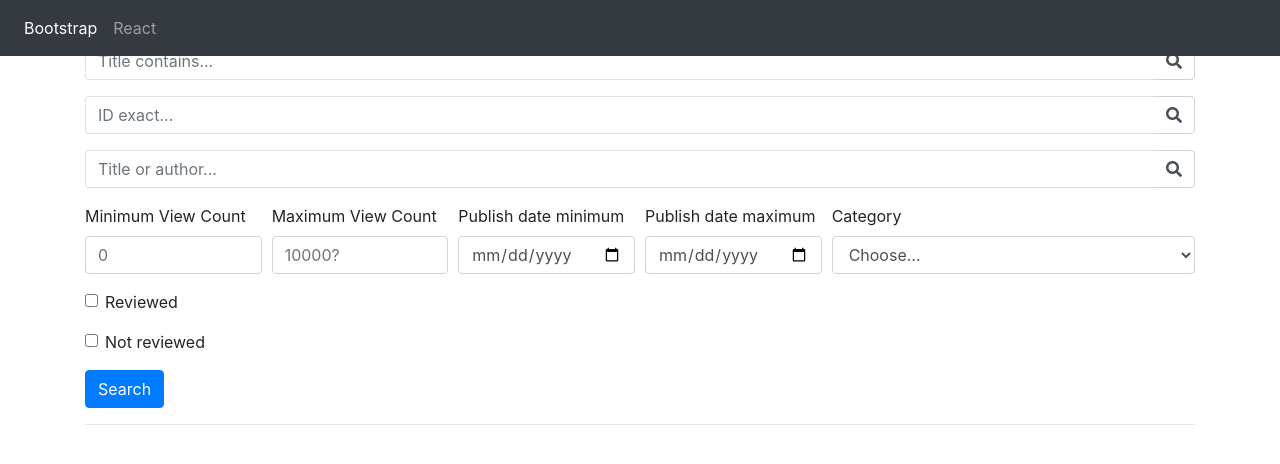
After one commit to pgf96/fourpawfinder, a Django app: template main_app/templates/bootstrap_form.html in a window 1280 px wide. The commit adds this page. Shown: the top 464 px of the page. Run offline with Django 4.2, Linux system fonts and the light colour scheme; the template is opened without the code that fills it, so the values that code supplies are empty; parts of the project's set-up code (start-up, migrations or seed data) failed here and were passed over; some libraries are stand-ins or nearby versions.

Commit message:
Start of Filter Work

```diff
--- a/fourpawfinder/urls.py
+++ b/fourpawfinder/urls.py
@@ -15,9 +15,11 @@ Including another URLconf
 """
 from django.contrib import admin
 from django.urls import path, include
+# from import BootstrapFilterView
 
 urlpatterns = [
     path('admin/', admin.site.urls),
     path('', include('main_app.urls')),
     path('accounts/', include('django.contrib.auth.urls')),
+   # path ('', BootstrapFilterView, name='bootstrap'),
 ]
--- a/main_app/admin.py
+++ b/main_app/admin.py
@@ -1,7 +1,10 @@
 from django.contrib import admin
 
 # Register your models here.
-from .models import Dog, Comment
+from .models import Dog, Comment, Location, State, City
 
 admin.site.register(Dog)
 admin.site.register(Comment)
+admin.site.register(Location)
+admin.site.register(State)
+admin.site.register(City)
--- /dev/null
+++ b/main_app/templates/bootstrap_form.html
@@ -0,0 +1,143 @@
+{% load static %}
+<!doctype html>
+<html lang="en">
+  <head>
+    <meta charset="utf-8">
+    <meta name="viewport" content="width=device-width, initial-scale=1, shrink-to-fit=no">
+    <meta name="description" content="">
+    <title>Filter Form</title>
+    <link rel="stylesheet" href="https://stackpath.bootstrapcdn.com/bootstrap/4.3.1/css/bootstrap.min.css" integrity="sha384-ggOyR0iXCbMQv3Xipma34MD+dH/1fQ784/j6cY/iJTQUOhcWr7x9JvoRxT2MZw1T" crossorigin="anonymous">
+    <link rel="stylesheet" href="{% static 'template.css' %}">
+    <link rel="stylesheet" href="https://use.fontawesome.com/releases/v5.8.1/css/all.css" integrity="sha384-50oBUHEmvpQ+1lW4y57PTFmhCaXp0ML5d60M1M7uH2+nqUivzIebhndOJK28anvf" crossorigin="anonymous">
+  </head>
+  <body>
+    <nav class="navbar navbar-expand-md navbar-dark bg-dark fixed-top">
+        <div class="collapse navbar-collapse" id="navbarsExampleDefault">
+            <ul class="navbar-nav mr-auto">
+              <li class="nav-item active">
+                  <a class="nav-link" href="#">Bootstrap</a>
+              </li>
+              <li class="nav-item">
+                  <a class="nav-link" href="#">React</a>
+              </li>
+            </ul>
+        </div>
+    </nav>
+
+    <main role="main" class="container">
+
+      <h3>Filter Locations</h3>
+      <form method="GET" action=".">
+        <div class="form-row">
+            <div class="form-group col-12">
+                <div class="input-group">
+                    <input class="form-control py-2 border-right-0 border" type="search" name="title_contains" placeholder="Title contains..." />
+                    <span class="input-group-append">
+                        <div class="input-group-text bg-transparent">
+                            <i class="fa fa-search"></i>
+                        </div>
+                    </span>
+                </div>
+            </div>
+        </div>
+        <div class="form-row">
+            <div class="form-group col-12">
+                <div class="input-group">
+                    <input class="form-control py-2 border-right-0 border" type="search" name="id_exact" placeholder="ID exact..." />
+                    <span class="input-group-append">
+                        <div class="input-group-text bg-transparent">
+                            <i class="fa fa-search"></i>
+                        </div>
+                    </span>
+                </div>
+            </div>
+        </div>
+        <div class="form-row">
+            <div class="form-group col-12">
+                <div class="input-group">
+                    <input class="form-control py-2 border-right-0 border" type="search" name="title_or_author" placeholder="Title or author..." />
+                    <span class="input-group-append">
+                        <div class="input-group-text bg-transparent">
+                            <i class="fa fa-search"></i>
+                        </div>
+                    </span>
+                </div>
+            </div>
+        </div>
+        <div class="form-row">
+          <div class="form-group col-md-2 col-lg-2">
+            <label for="viewCountMin">Minimum View Count</label>
+            <input type="number" min=0 class="form-control" id="viewCountMin" placeholder="0" name="view_count_min">
+          </div>
+          <div class="form-group col-md-2 col-lg-2">
+            <label for="viewCountMax">Maximum View Count</label>
+            <input type="number" min=0 class="form-control" id="viewCountMax" placeholder="10000?" name="view_count_max">
+          </div>
+          <div class="form-group col-md-2 col-lg-2">
+            <label for="publishDateMin">Publish date minimum</label>
+            <input type="date" class="form-control" id="publishDateMin" name="date_min">
+          </div>
+          <div class="form-group col-md-2 col-lg-2">
+            <label for="publishDateMax">Publish date maximum</label>
+            <input type="date" class="form-control" id="publishDateMax" name="date_max">
+          </div>
+          <div class="form-group col-md-4">
+            <label for="category">Category</label>
+            <select id="category" class="form-control" name="category">
+              <option selected>Choose...</option>
+              {% for cat in categories %}
+              <option value="{{ cat }}">{{ cat }}</option>
+              {% endfor %}
+            </select>
+          </div>
+        </div>
+        <div class="form-group">
+          <div class="form-check">
+            <input class="form-check-input" type="checkbox" id="reviewed" name="reviewed">
+            <label class="form-check-label" for="reviewed">
+              Reviewed
+            </label>
+          </div>
+        </div>
+        <div class="form-group">
+          <div class="form-check">
+            <input class="form-check-input" type="checkbox" id="notReviewed" name="notReviewed">
+            <label class="form-check-label" for="notReviewed">
+              Not reviewed
+            </label>
+          </div>
+        </div>
+        <button type="submit" class="btn btn-primary">Search</button>
+      </form>
+
+      <hr />
+
+      <div class="row">
+        <ul>
+          {% for journal in queryset %}
+            <li>
+              {{ journal.title }}
+              <span>Author: {{ journal.author.name }}</span>
+              <span>
+                {% for cat in journal.categories.all %}
+                  {{ cat }}
+                {% endfor %}
+              </span>
+              <span>Publish date: {{ journal.publish_date }}</span>
+              <span>View count: {{ journal.views }}</span>
+              <span>Reviewed: {{ journal.reviewed }}</span>
+            </li>
+            <hr />
+          {% endfor %}
+        </ul>
+      </div>
+
+    </main>
+
+<script src="https://code.jquery.com/jquery-3.3.1.slim.min.js" integrity="sha384-q8i/X+965DzO0rT7abK41JStQIAqVgRVzpbzo5smXKp4YfRvH+8abtTE1Pi6jizo" crossorigin="anonymous"></script>
+<script src="https://cdnjs.cloudflare.com/ajax/libs/popper.js/1.14.7/umd/popper.min.js" integrity="sha384-UO2eT0CpHqdSJQ6hJty5KVphtPhzWj9WO1clHTMGa3JDZwrnQq4sF86dIHNDz0W1" crossorigin="anonymous"></script>
+<script src="https://stackpath.bootstrapcdn.com/bootstrap/4.3.1/js/bootstrap.min.js" integrity="sha384-JjSmVgyd0p3pXB1rRibZUAYoIIy6OrQ6VrjIEaFf/nJGzIxFDsf4x0xIM+B07jRM" crossorigin="anonymous"></script>
+
+</body>
+
+</html>
--- a/main_app/urls.py
+++ b/main_app/urls.py
@@ -14,5 +14,4 @@ urlpatterns = [
     path('dogs/<int:pk>/delete/', views.DogDelete.as_view(), name='dogs_delete'),
     path('dogs/<int:dog_id>/add_comment/', views.add_comment, name='add_comment'),
     path('dogs/<int:dog_id>/delete_comment/<int:comment_id>/',views.delete_comment, name='delete_comment'),
-
 ]
```
Also changed, not shown: fourpawfinder/settings.py (+6 -1 lines), main_app/filters.py (added, +17 -0 lines), main_app/models.py (+21 -2 lines), main_app/templates/dogs/index.html (+6 -1 lines), main_app/views.py (+0 -8 lines), main_app/migrations/0011_city_location_state_alter_dog_date_missing.py (added).
